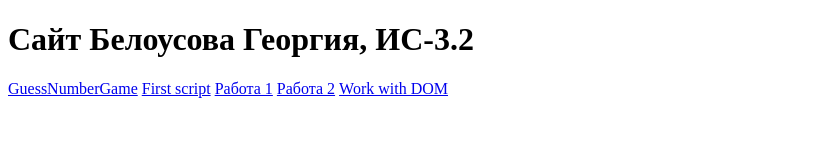
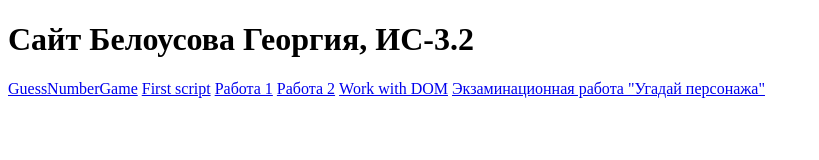
Before and after one commit to sakartvelog/sakartvelog.github.io, a plain HTML site: page index.html in a window 1280 px wide. Shown: the whole page, without its empty margins (0-819 px from the left). Drawn offline with Linux system fonts and the light colour scheme.

Commit message:
Update index.html

```diff
--- a/index.html
+++ b/index.html
@@ -12,5 +12,6 @@
     <a href="1.html">Работа 1</a>
     <a href="2.html">Работа 2</a>
     <a href="dom/index.html">Work with DOM</a>
+    <a href="guess character">Экзаминационная работа "Угадай персонажа"</a>
 </body>
 </html>
```
